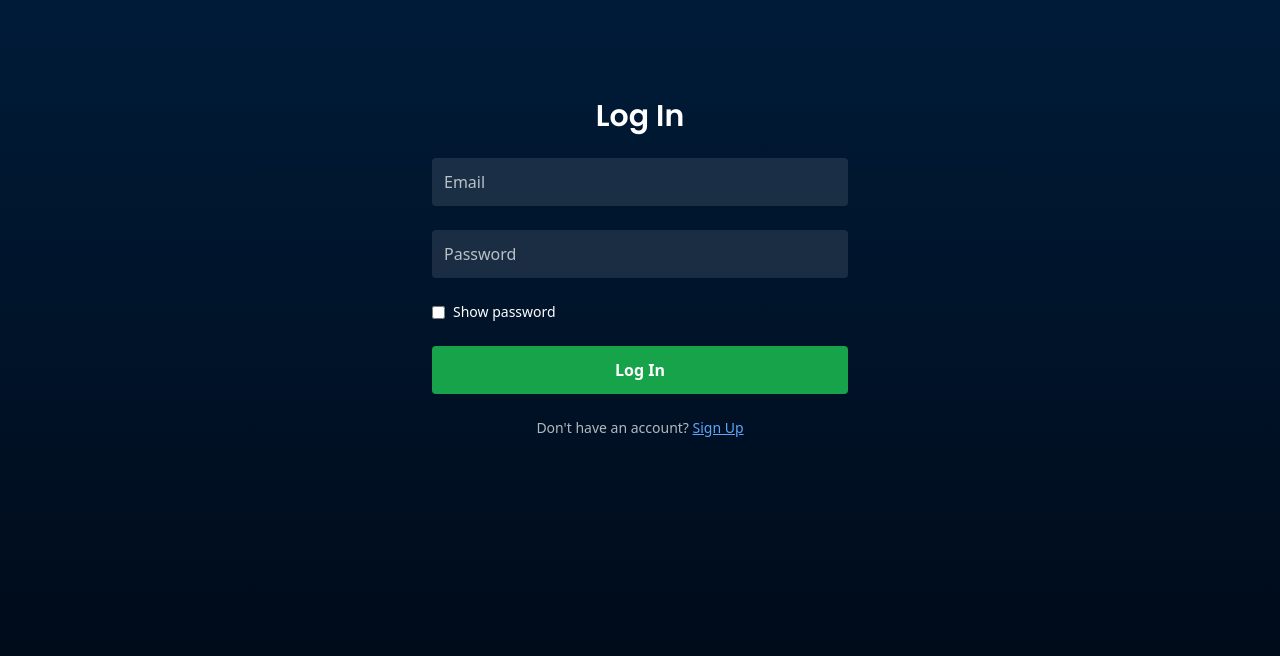
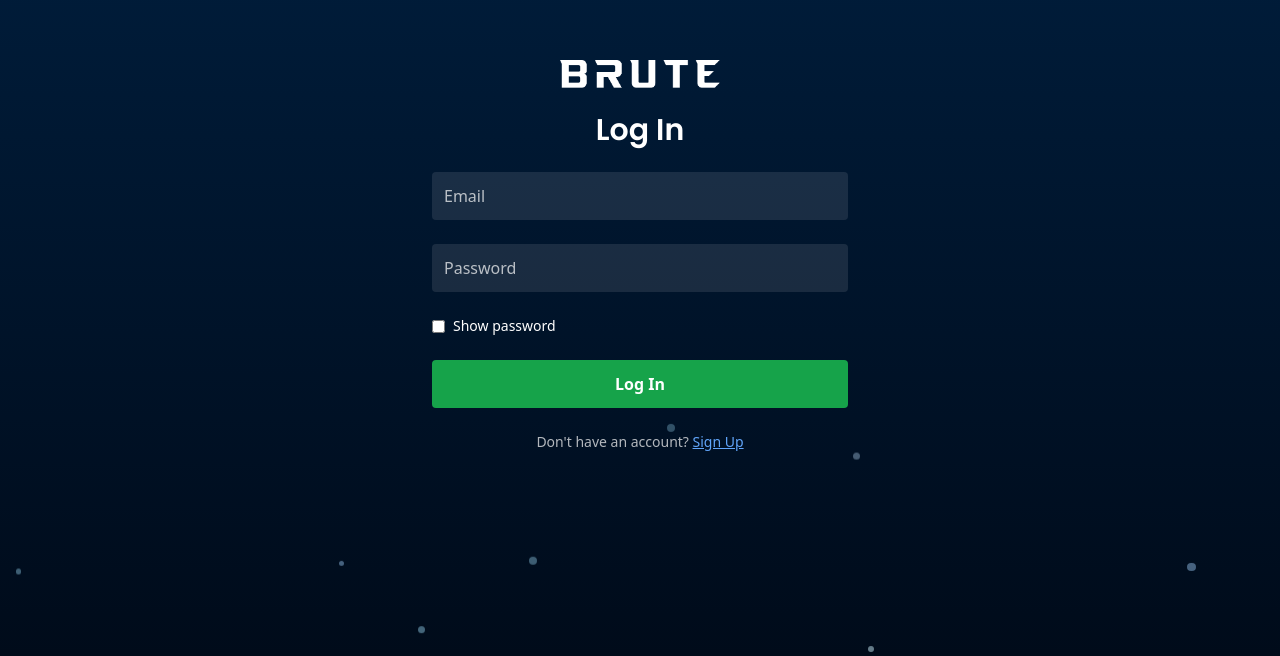
Before and after one commit to clampos/brute, a React (Vite) app: page /login in a window 1280 px wide. Shown: the part 144-800 px from the top of the page. Built offline with nearby package versions, Linux system fonts and the light colour scheme.

Commit message:
Tidied up signup UI with bubbles

```diff
--- a/src/components/AuthLayout.tsx
+++ b/src/components/AuthLayout.tsx
@@ -1,5 +1,6 @@
-// src/components/AuthLayout.tsx
 import React from "react";
+import BubblesBackground from "./BubblesBackground"; // if separated
+import logo from "../assets/logo.png";
 
 interface AuthLayoutProps {
   title: string;
@@ -13,13 +14,17 @@ export default function AuthLayout({
   footer,
 }: AuthLayoutProps) {
   return (
-    <div className="flex flex-col items-center justify-center h-screen bg-gradient-to-b from-[#001F3F] to-[#000B1A] text-white px-6">
-      <div className="w-full max-w-md px-4 space-y-6 mt-6">
-        <h1 className="text-3xl font-semibold mb-6 font-poppins text-center">
-          {title}
-        </h1>
-        {children}
-        {footer && <div>{footer}</div>}
+    <div className="relative w-full h-screen bg-gradient-to-b from-[#001F3F] to-[#000B1A] text-white overflow-hidden">
+      <BubblesBackground />
+      <div className="relative z-10 flex flex-col items-center justify-center h-full px-6">
+        <img src={logo} alt="Logo" className="mb-6 w-40 h-auto" />
+        <div className="w-full max-w-md px-4 space-y-6">
+          <h1 className="text-3xl font-semibold font-poppins text-center">
+            {title}
+          </h1>
+          {children}
+          {footer && <div>{footer}</div>}
+        </div>
       </div>
     </div>
   );
--- /dev/null
+++ b/src/components/BubblesBackground.tsx
@@ -0,0 +1,39 @@
+// src/components/BubblesBackground.tsx
+import React, { useMemo } from "react";
+
+export default function BubblesBackground() {
+  const bubbleCount = 25;
+  const bubbleColors = ["#8ecae6", "#bde0fe", "#a2d2ff", "#d0f4ff"];
+
+  const bubbles = useMemo(() => {
+    return Array.from({ length: bubbleCount }, (_, i) => {
+      const size = Math.random() * 6 + 4;
+      const left = Math.random() * 100;
+      const delay = Math.random() * 10;
+      const duration = 10 + Math.random() * 10;
+
+      return (
+        <div
+          key={i}
+          className="absolute rounded-full opacity-30 animate-float animate-drift"
+          style={{
+            width: `${size}px`,
+            height: `${size}px`,
+            left: `${left}%`,
+            bottom: `-20px`,
+            animationDelay: `${delay}s`,
+            animationDuration: `${duration}s`,
+            backgroundColor:
+              bubbleColors[Math.floor(Math.random() * bubbleColors.length)],
+          }}
+        />
+      );
+    });
+  }, []); // <== only generate once
+
+  return (
+    <div className="absolute inset-0 overflow-hidden z-10 pointer-events-none">
+      {bubbles}
+    </div>
+  );
+}
```
Also changed, not shown: 2 other files (tests, documents, lock files or other folders).
